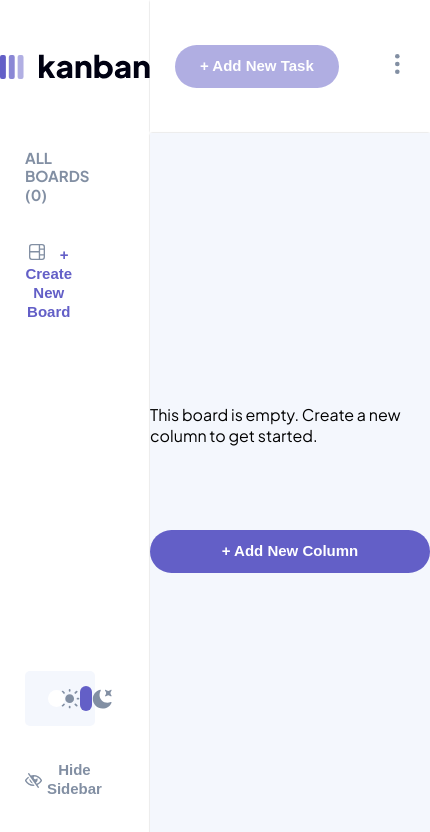
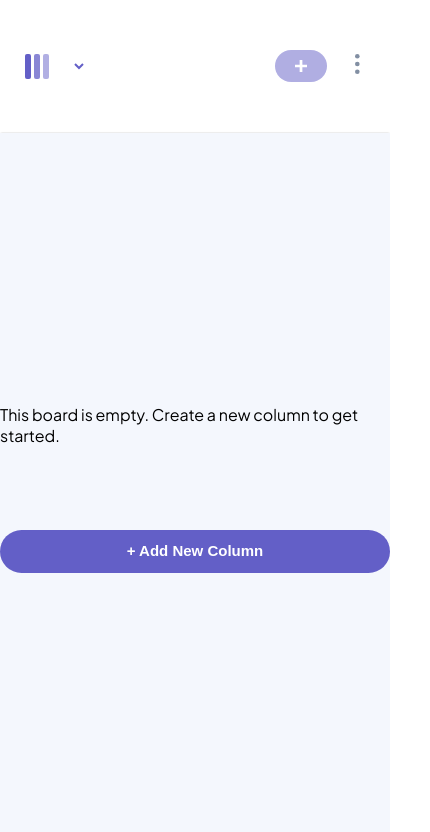
Before and after one commit to Joatancarlos/kanban, a Next.js app: page / in a window 390 px wide. Shown: the top 832 px of the page, 430 px wide, since content can reach past the window. Built offline with nearby package versions, Linux system fonts and the light colour scheme.

Commit message:
paulo chato

```diff
--- a/src/app/components/Header.jsx
+++ b/src/app/components/Header.jsx
@@ -4,6 +4,9 @@ import { getSavedBoards } from '@/helpers/boardLocal';
 import styles from '../page.module.css'
 import Image from 'next/image'
 import verticalEllipsis from '../../images/icon-vertical-ellipsis.svg'
+import addTaskMobile from '../../images/icon-add-task-mobile.svg'
+import iconChevronDown from '../../images/icon-chevron-down.svg'
+import logoMobile from '../../images/logo-mobile.svg'
 import useStore from '@/zustand/store';
 import EditDeleteBox from './modals/EditDeleteBox';
 import ModalDelete from './modals/ModalDelete';
@@ -118,6 +121,7 @@ export default function Header() {
 
   return (
     <header className={styles.header}>
+        <div className={styles.headerDesk}>
           <h1 className={isDarkMode ? styles.containerModalDarkMode : ''}>{actualBoards.name}</h1>
           <div className={styles.btns_header} >
             <button
@@ -147,7 +151,6 @@ export default function Header() {
                   handleClickDelete={showDeleteBox}
                 />
               )}
-
               {modalDeleteBoard && (
                 <ModalDelete
                   boardOrTask={'board'}
@@ -158,14 +161,70 @@ export default function Header() {
                   {`Are you sure you want to delete the '${actualBoards.name}' board? This action will remove all columns and tasks and cannot be reversed.`}
                 </ModalDelete>
               )}
-
               {isNewTask && (
                 <ModalAddTask
                   titleModal="Add New Task"
                   boardLocal={boardLocal}
                 />
               )}
-
+            </div>
+          </div>
+        </div>
+        <div className={styles.headerMobile}>
+          <div className={styles.logoMobile}>
+            <Image src={logoMobile} alt="Logo Mobile" />
+            <h1 className={isDarkMode ? styles.containerModalDarkMode : ''}>
+              <button type="button" className={styles.showAside}>
+                {actualBoards.name}
+                <Image src={iconChevronDown} alt="Logo Mobile" />
+              </button>
+            </h1>
+          </div>
+          <div className={styles.btns_header} >
+            <button
+              className={` ${styles.btn} ${styles.btnPrimaryLight}`}
+              onClick={addTask}
+              disabled={isDisabled}
+            >
+              <Image src={addTaskMobile} alt="Add task Mobile" />
+            </button>
+            <div className={styles.divElli}>
+              <button
+                onClick={(event) => {
+                  setIsVisible(!isVisible)
+                  event.stopPropagation()
+                }}
+                style={{ padding: '5px' }}
+                disabled={actualBoards.length !== 0 ? false : true}
+                ref={myElementRef}
+              >
+                <Image src={verticalEllipsis} alt="Vertical Ellipsis" />
+              </button>
+              {isVisible && (
+                <EditDeleteBox
+                  whosEdit="Board"
+                  whosDelete="Board"
+                  handleClickEdit={showEditBox}
+                  handleClickDelete={showDeleteBox}
+                />
+              )}
+              {modalDeleteBoard && (
+                <ModalDelete
+                  boardOrTask={'board'}
+                  modalDeleteBoard={modalDeleteBoard}
+                  showDeleteBox={showDeleteBox}
+                  deleteFunction={deleteBoard}
+                >
+                  {`Are you sure you want to delete the '${actualBoards.name}' board? This action will remove all columns and tasks and cannot be reversed.`}
+                </ModalDelete>
+              )}
+              {isNewTask && (
+                <ModalAddTask
+                  titleModal="Add New Task"
+                  boardLocal={boardLocal}
+                />
+              )}
+            </div>
           </div>
         </div>
     </header>
--- a/src/app/globals.css
+++ b/src/app/globals.css
@@ -106,3 +106,9 @@ label {
     --width-layout: 60vw;
   }
 }
+
+@media (max-width: 480px) {
+  :root {
+    --width-layout: 100vw;
+  }
+}
--- a/src/app/page.module.css
+++ b/src/app/page.module.css
@@ -24,7 +24,7 @@
   opacity: 0.5;
 }
 
-.header {
+.headerDesk, .headerMobile {
   align-items: center;
   padding: 0 25px;
   display: flex;
@@ -777,6 +777,9 @@
   background-color: #f1f1f1; /* Cor de fundo quando no começo ou no final do conteúdo */
 }
 
+.headerMobile {
+  display: none;
+}
 
 @media (min-width: 700px) and (max-width: 849px) {
   .divColumns, .newColumn {
@@ -803,3 +806,48 @@
     min-width: 25vw;
   }
 }
+
+@media (max-width: 480px) {
+  .headerMobile {
+    display: flex;
+  }
+  .headerDesk {
+    display: none;
+  }
+
+  .btns_header {
+    width: 90px;
+  }
+
+  .asideContainer {
+    display: none;
+  }
+
+  .logoMobile {
+    display: flex;
+    align-items: center;
+    justify-content: center;
+  }
+
+  .logoMobile > h1 {
+    margin-left: 15px;
+  }
+
+  .headerMobile .btn {
+    padding: 10px 20px;
+    display: flex;
+    align-items: center;
+  }
+
+  .showAside {
+    display: flex;
+    justify-content: space-between;
+    align-items: center;
+    font-size: var(--font-size-xl);
+    color: #FFFFFF;
+  }
+
+  .showAside img {
+    margin-left: 10px;
+  }
+}
```
Lines whose indentation alone changed are shown as unchanged.
